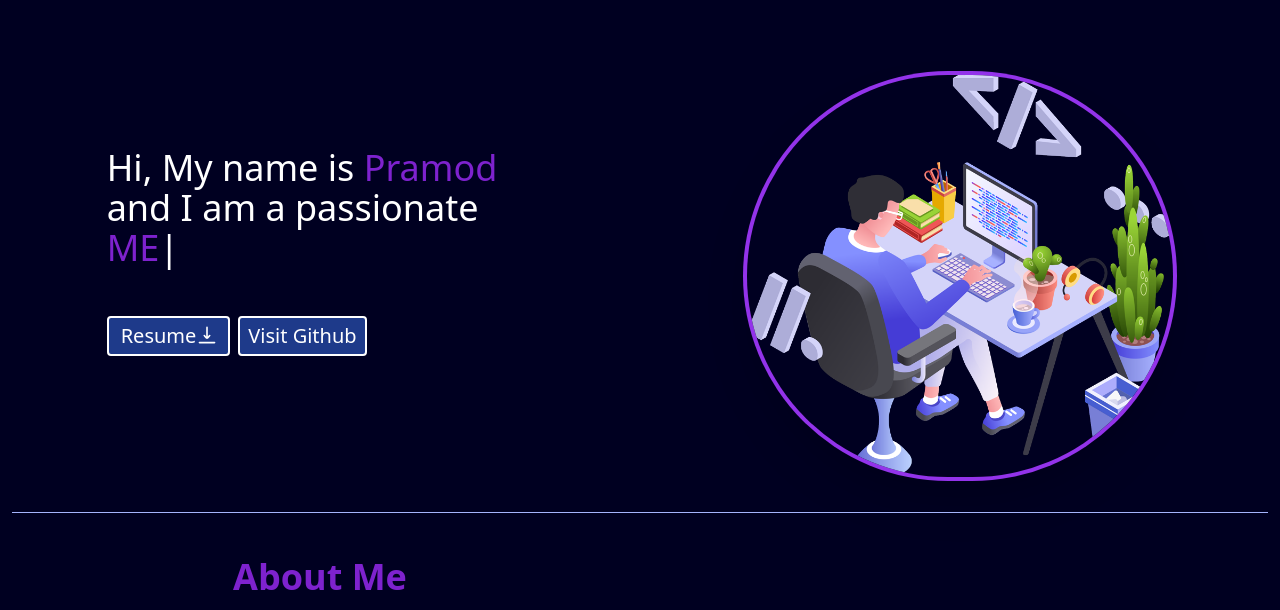
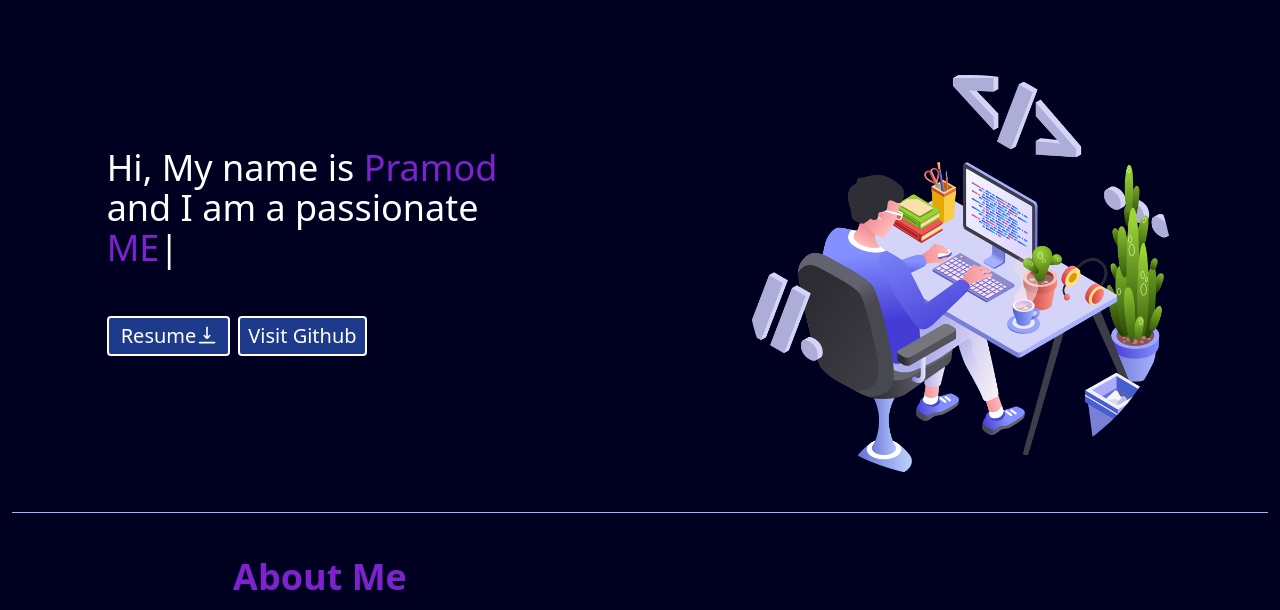
Before and after one commit to pramodDev07/Portfolio-Frontend, a website: page src/index.html in a window 1280 px wide. Shown: the part 85-695 px from the top of the page. Drawn offline with nearby package versions, Linux system fonts and the light colour scheme.

Commit message:
Update index.html

```diff
--- a/src/index.html
+++ b/src/index.html
@@ -126,8 +126,8 @@
           </div>
         </div>
         <div class="w-8/12 lg:w-1/3 md:w-1/2 sm:w-2/4">
-          <!-- <img src="assets/images/pramod.jpg" alt="Background" class="rounded-full sm:w-9/12 md:w-10/12 lg:w-full" /> -->
-          <img src="assets/images/bg.png" alt="Background" class="rounded-full object-cover shadow-2xl ring-4 ring-purple-600 sm:w-9/12 md:w-10/12 lg:w-full" />
+          <img src="assets/images/bg.png" alt="Background" class="rounded-full sm:w-9/12 md:w-10/12 lg:w-full" />
+<!--           <img src="assets/images/pramod.jpg" alt="Background" class="rounded-full object-cover shadow-2xl ring-4 ring-purple-600 sm:w-9/12 md:w-10/12 lg:w-full" /> -->
         </div>
       </div>
       <div class="h-[1px] sm:flex hidden absolute -bottom-9 right-0 left-0 bg-indigo-300 mx-3"></div>
```
